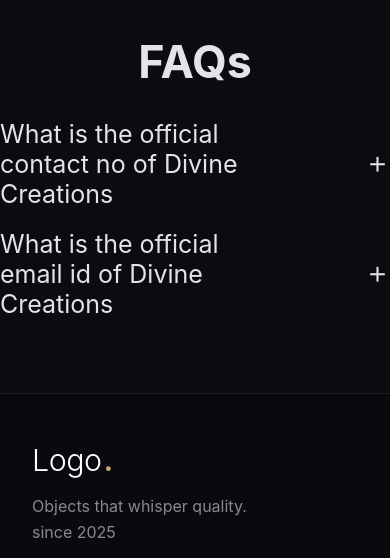
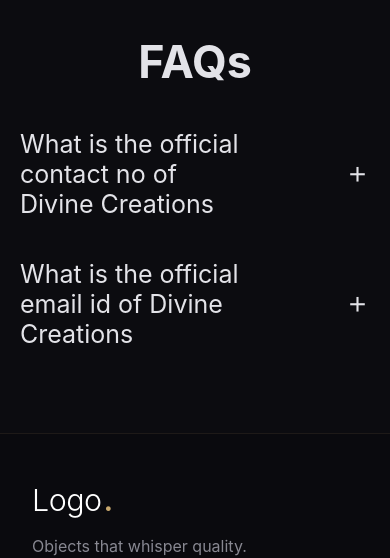
Before and after one commit to Sukh0508/Divinecreationgift, a plain HTML site: page DevineCreation/index.html in a window 390 px wide. Shown: the part 11169-11727 px from the top of the page. Drawn offline with nearby package versions, Linux system fonts and the light colour scheme.

Commit message:
second commit

```diff
--- a/DevineCreation/style.css
+++ b/DevineCreation/style.css
@@ -749,4 +749,7 @@ html {
   .cux-box{
     width: 100%;
   }
+  .box-que{
+    padding: 20px 20px;
+  }
 }
```
